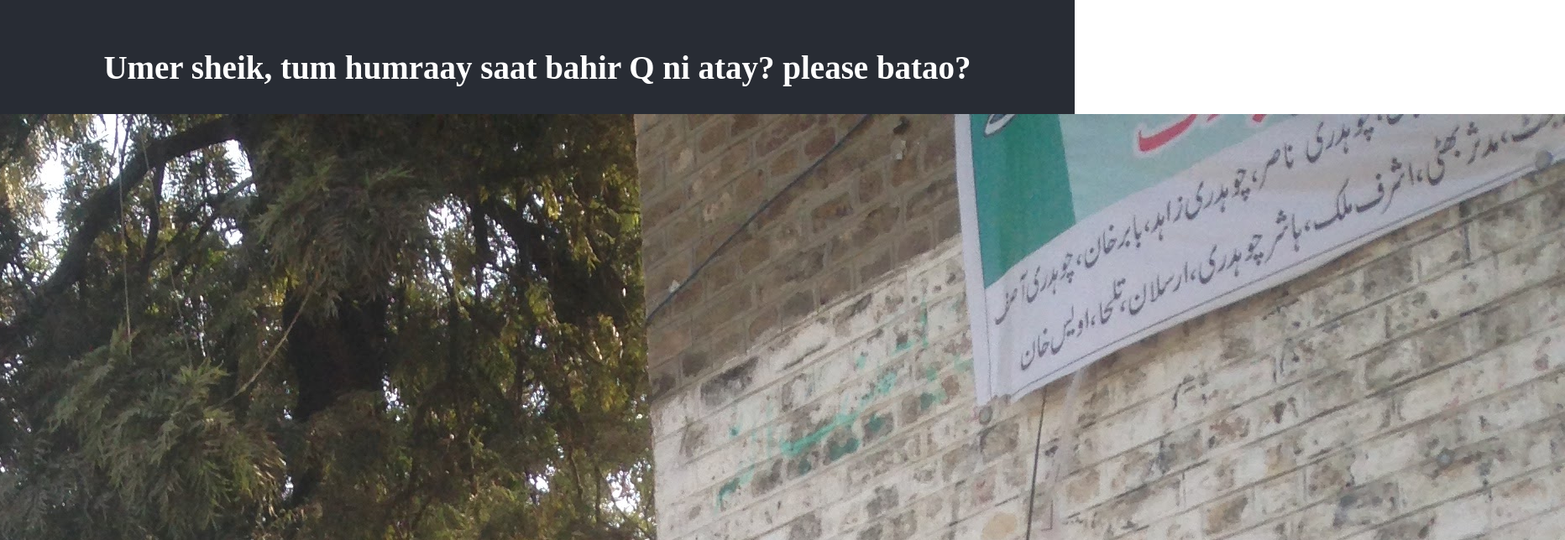
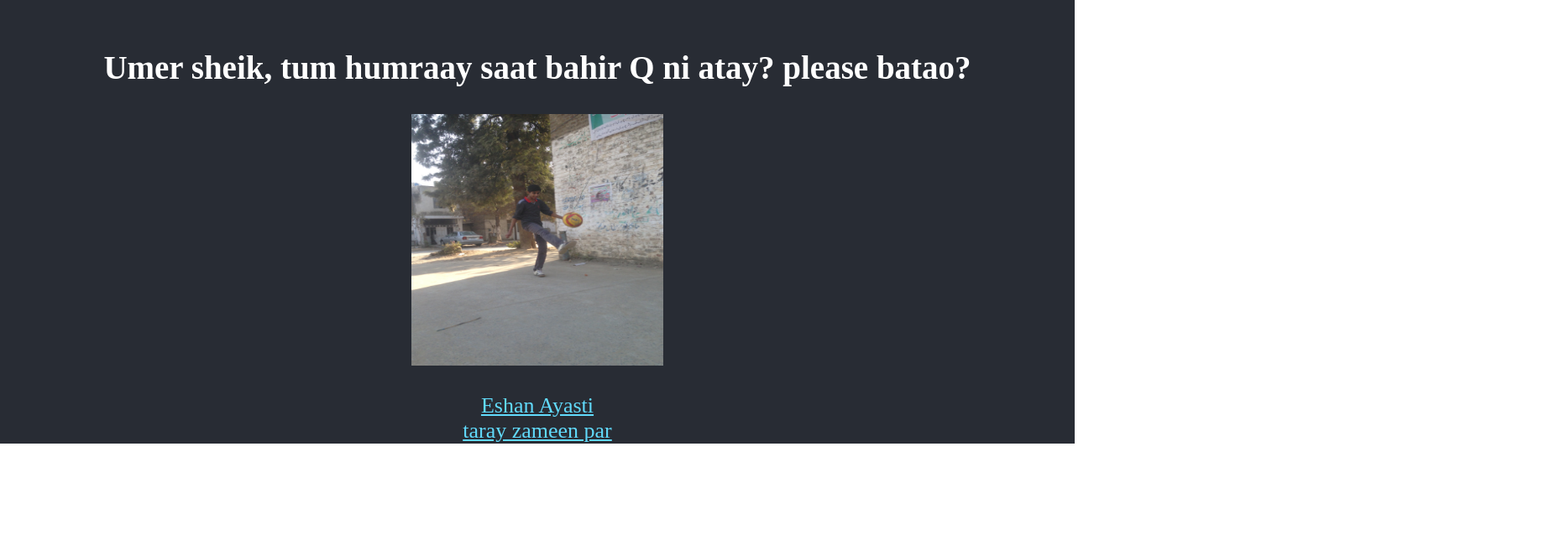
Before and after one commit to zetro-malik/React-demo-project, a React (Create React App) app: page / in a window 1280 px wide. Shown: the part 320-964 px from the top of the page at 84% size, 1864 px wide, since content can reach past the window. After the commit the page ends 849 px from the top, so only its background shows below. Built offline with nearby package versions, Linux system fonts and the light colour scheme.

Commit message:
pushing6

```diff
--- a/src/App.js
+++ b/src/App.js
@@ -9,7 +9,7 @@ function App() {
         <img src={logo} className="App-logo" alt="logo" />
         <p>
         <h2>Umer sheik, tum humraay saat bahir Q ni atay? please batao?</h2>
-        <img src={pic} alt='hello hello'  />
+        <img src={pic} alt='hello hello'  width={300} height={300}/>
         </p>
         <a
           className="App-link"
@@ -17,7 +17,8 @@ function App() {
           target="_blank"
           rel="noopener noreferrer"
         >
-          blah blah blah
+         Eshan Ayasti <br></br>
+         taray zameen par
         </a>
       </header>
     </div>
```
